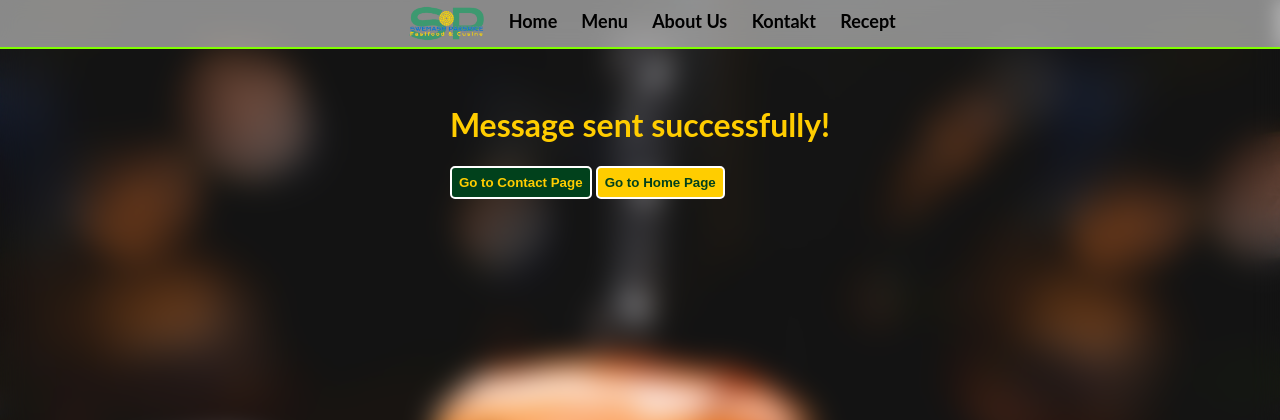
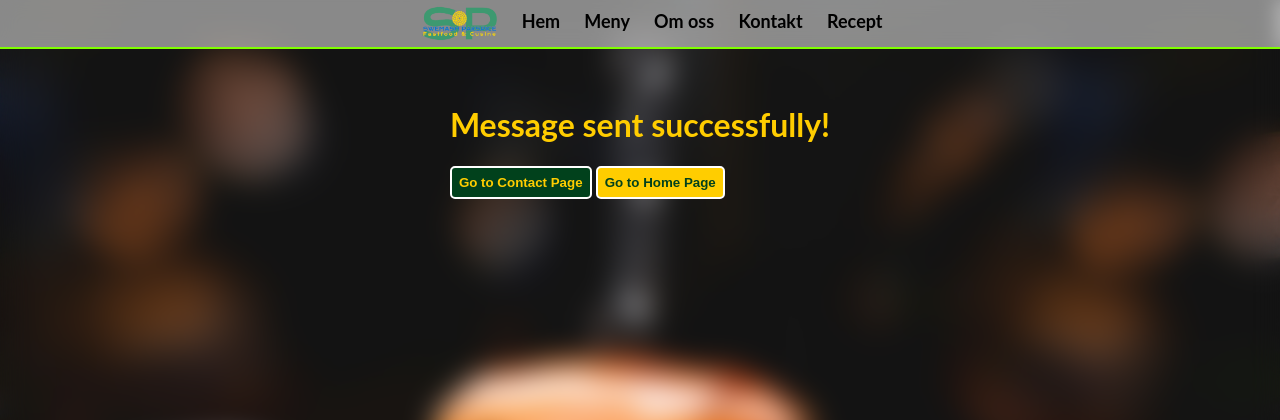
Before and after one commit to hihassan1998/-SweMash_PakSpice-, a PHP site: page /public/pages/contact-form-handler.php in a window 1280 px wide. Shown: the top 420 px of the page. Run offline with PHP 8.4, Linux system fonts and the light colour scheme; data that the repository does not hold is empty.

Commit message:
made all the necessary corrections from the peer review test report 4b_d0015d

```diff
--- a/app/includes/navbar.php
+++ b/app/includes/navbar.php
@@ -14,15 +14,15 @@
             <img class="logo" src="../img/logo/sp-logo-trans.png" style="width:75px;" alt="">
         </a>
         </li>
-        <li><a href="./home.php">Home</a></li>
+        <li><a href="./home.php">Hem</a></li>
 
-        <li><a href="./menu.php">Menu</a></li>
+        <li><a href="./menu.php">Meny</a></li>
 
         <!-- menu item with dropdown -->
         <li class="dropdown">
-            <a href="./about.php">About Us</a>
+            <a href="./about.php">Om oss</a>
             <ul class="dropdown-menu">
-                <li><a href="./team.php">Anställd</a></li>
+                <li><a href="./team.php">Anställda</a></li>
                 <li><a href="./galleri.php">Galleri</a></li>
             </ul>
         </li>
--- a/public/pages/about.php
+++ b/public/pages/about.php
@@ -8,7 +8,7 @@ $title = "Om oss"
 
 <main>
     <!-- Main heading for the About Us page -->
-    <h1 class="white-font">About Us</h1>
+    <h1 class="white-font">Om Oss</h1>
     <!-- foto-galleri links to the gallery page -->
     <p class="white-font">Utförska våra smakrikarätter i <a href="./galleri.php">
             foto-galleri</a>
```
